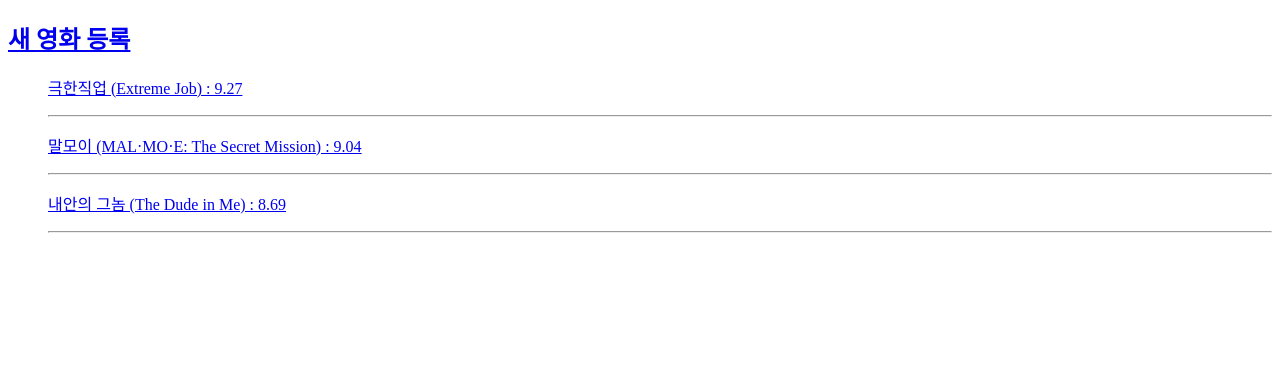
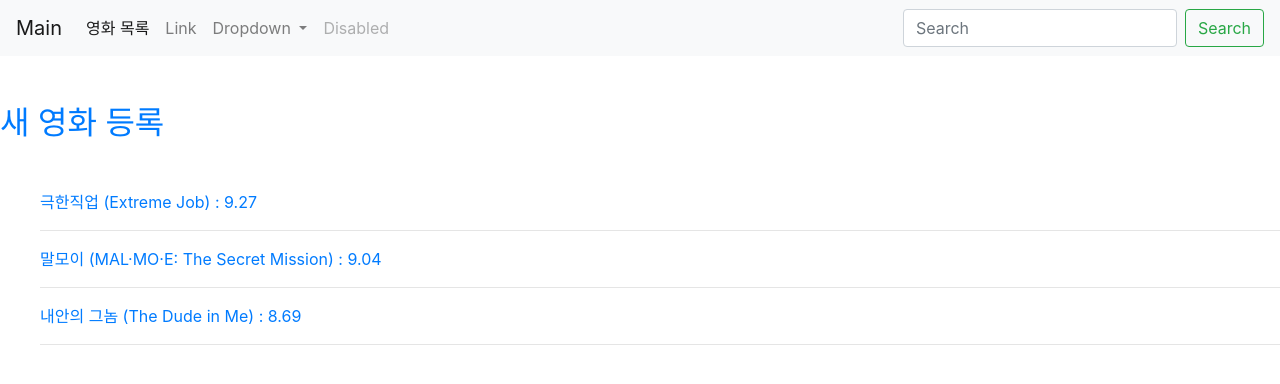
Before and after one commit to sweetrain096/flask-crud-project, a Flask app: page /movies in a window 1280 px wide. Shown: the top 384 px of the page. Run offline with Flask 2, Linux system fonts and the light colour scheme; data comes from the database, SQL or seed files in the repository; both versions use the stored data as it was after the commit; some libraries are stand-ins or nearby versions.

Commit message:
base.html 생성

```diff
--- a/app.py
+++ b/app.py
@@ -63,8 +63,8 @@ def create_movie():
     movie.description = request.form.get("description")
     db.session.add(movie)
     db.session.commit()
-    return render_template("create.html")
-    # return redirect("/movies/{{movie.id}}")
+    # return render_template("create.html")
+    return redirect(f"/movies/{movie.id}")
 
 
 # 영화 정보 조회 페이지 생성
@@ -95,7 +95,8 @@ def update_movie(id):
     movie.description = request.form.get("description")
     db.session.commit()
 
-    return render_template("update.html")
+    return redirect(f"/movies/{movie.id}")
+    # return render_template("update.html")
 
 # 영화 정보 삭제
 @app.route("/movies/<int:id>/delete")
--- /dev/null
+++ b/templates/base.html
@@ -0,0 +1,57 @@
+<!DOCTYPE html>
+<html lang="ko">
+<head>
+    <meta charset="UTF-8">
+    <meta name="viewport" content="width=device-width, initial-scale=1.0">
+    <meta http-equiv="X-UA-Compatible" content="ie=edge">
+    <title>{% block title %}{% endblock %}</title>
+    <link rel="stylesheet" href="https://stackpath.bootstrapcdn.com/bootstrap/4.2.1/css/bootstrap.min.css" integrity="sha384-GJzZqFGwb1QTTN6wy59ffF1BuGJpLSa9DkKMp0DgiMDm4iYMj70gZWKYbI706tWS" crossorigin="anonymous">
+</head>
+<body>
+    <nav class="navbar navbar-expand-lg navbar-light bg-light">
+        <a class="navbar-brand" href="/">Main</a>
+        <button class="navbar-toggler" type="button" data-toggle="collapse" data-target="#navbarSupportedContent" aria-controls="navbarSupportedContent" aria-expanded="false" aria-label="Toggle navigation">
+        <span class="navbar-toggler-icon"></span>
+        </button>
+
+        <div class="collapse navbar-collapse" id="navbarSupportedContent">
+            <ul class="navbar-nav mr-auto">
+                <li class="nav-item active">
+                    <a class="nav-link" href="/movies">영화 목록 <span class="sr-only">(current)</span></a>
+                </li>
+                <li class="nav-item">
+                    <a class="nav-link" href="#">Link</a>
+                </li>
+                <li class="nav-item dropdown">
+                    <a class="nav-link dropdown-toggle" href="#" id="navbarDropdown" role="button" data-toggle="dropdown" aria-haspopup="true" aria-expanded="false">
+              Dropdown
+            </a>
+                    <div class="dropdown-menu" aria-labelledby="navbarDropdown">
+                        <a class="dropdown-item" href="#">Action</a>
+                        <a class="dropdown-item" href="#">Another action</a>
+                        <div class="dropdown-divider"></div>
+                        <a class="dropdown-item" href="#">Something else here</a>
+                    </div>
+                </li>
+                <li class="nav-item">
+                    <a class="nav-link disabled" href="#" tabindex="-1" aria-disabled="true">Disabled</a>
+                </li>
+            </ul>
+            <form class="form-inline my-2 my-lg-0">
+                <input class="form-control mr-sm-2" type="search" placeholder="Search" aria-label="Search">
+                <button class="btn btn-outline-success my-2 my-sm-0" type="submit">Search</button>
+            </form>
+        </div>
+    </nav>
+
+
+
+    {% block body %}
+    {% endblock %}
+
+
+    <script src="https://code.jquery.com/jquery-3.3.1.slim.min.js" integrity="sha384-q8i/X+965DzO0rT7abK41JStQIAqVgRVzpbzo5smXKp4YfRvH+8abtTE1Pi6jizo" crossorigin="anonymous"></script>
+    <script src="https://cdnjs.cloudflare.com/ajax/libs/popper.js/1.14.6/umd/popper.min.js" integrity="sha384-wHAiFfRlMFy6i5SRaxvfOCifBUQy1xHdJ/yoi7FRNXMRBu5WHdZYu1hA6ZOblgut" crossorigin="anonymous"></script>
+    <script src="https://stackpath.bootstrapcdn.com/bootstrap/4.2.1/js/bootstrap.min.js" integrity="sha384-B0UglyR+jN6CkvvICOB2joaf5I4l3gm9GU6Hc1og6Ls7i6U/mkkaduKaBhlAXv9k" crossorigin="anonymous"></script>
+</body>
+</html>
--- a/templates/index.html
+++ b/templates/index.html
@@ -1,13 +1,9 @@
-<!DOCTYPE html>
-<html lang="ko">
-<head>
-    <meta charset="UTF-8">
-    <meta name="viewport" content="width=device-width, initial-scale=1.0">
-    <meta http-equiv="X-UA-Compatible" content="ie=edge">
-    <title>영화 목록</title>
-</head>
-<body>
-    <h2><a href="/movies/new">새 영화 등록</a></h2>
+{% extends "base.html" %}
+{% block title %}영화 목록{% endblock %}
+
+
+{% block body %}
+    <h2 class="mt-5 mb-5"><a href="/movies/new">새 영화 등록</a></h2>
 
     <ul>
         {% for movie in movies %}
@@ -15,5 +11,4 @@
             <hr>
         {% endfor %}
     </ul>
-</body>
-</html>
+{% endblock %}
```
Also changed, not shown: templates/edit.html (+6 -11 lines), templates/main.html (+6 -1 lines), templates/new.html (+6 -11 lines), templates/show.html (+6 -11 lines), db_flask.sqlite3.
